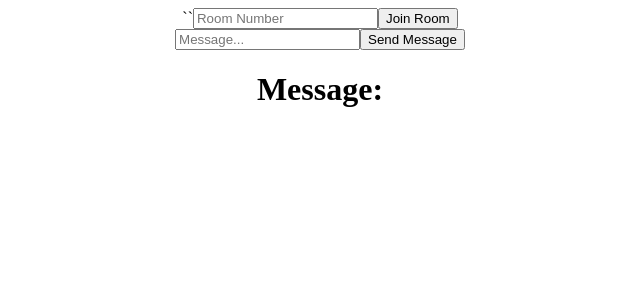
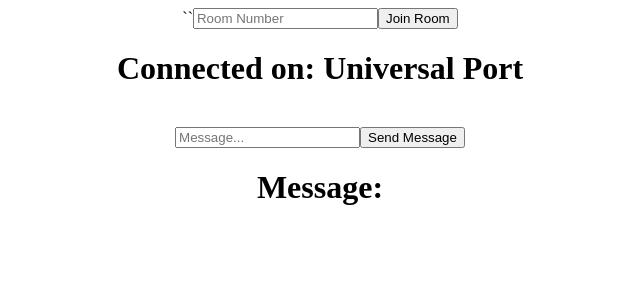
Before and after one commit to hiferli/Emergency-Meeting, a React (Create React App) app in the folder client/: page / in a window 1280 px wide. Shown: the top 300 px of the page, without its empty margins (320-960 px from the left). Built offline with nearby package versions, Linux system fonts and the light colour scheme; no server answers.

Commit message:
Displaying Room Number

```diff
--- a/client/src/App.js
+++ b/client/src/App.js
@@ -9,10 +9,12 @@ function App() {
   const [message, setMessage] = useState("")
   const [recievedMessage, setRecievedMessage] = useState("");
   const [room, setRoom] = useState("");
+  const [showRoom, setShowRoom] = useState("");
 
   const joinRoom = () => {
     if(room !== ""){
       socket.emit("join_room" , room);
+      setShowRoom(room);
     }
   }
 
@@ -36,6 +38,8 @@ function App() {
        <input placeholder='Room Number' onChange={(event) => setRoom(event.target.value)} />
        <button onClick={joinRoom}>Join Room</button>
 
+       <h1>{`Connected on: ${showRoom === "" ? "Universal Port" : "Room Number: " + showRoom}`}</h1>
+
        <br />
 
        <input placeholder='Message...' onChange={(event) => setMessage(event.target.value)} />
```
